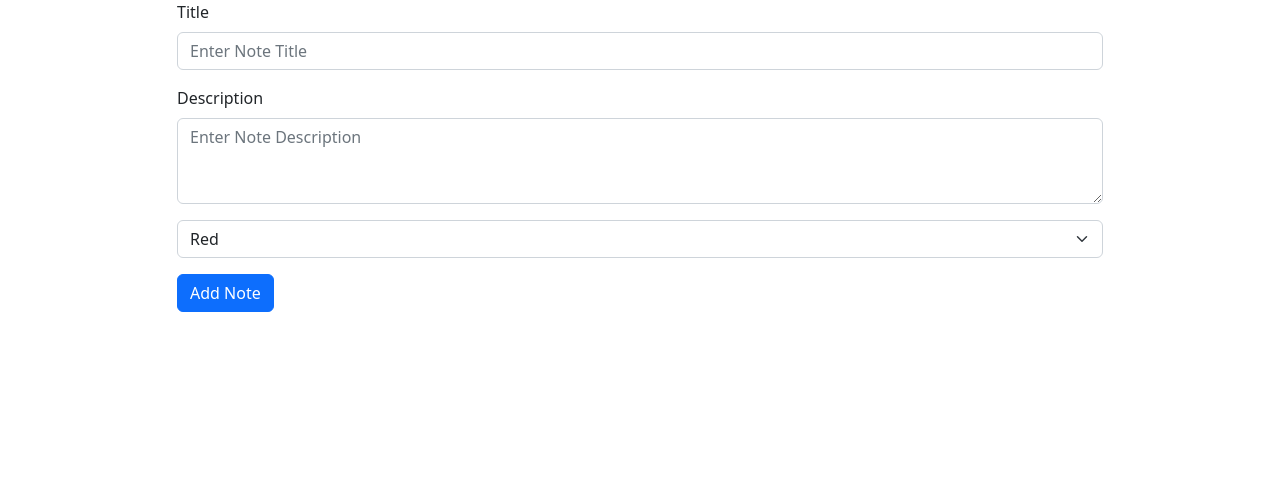
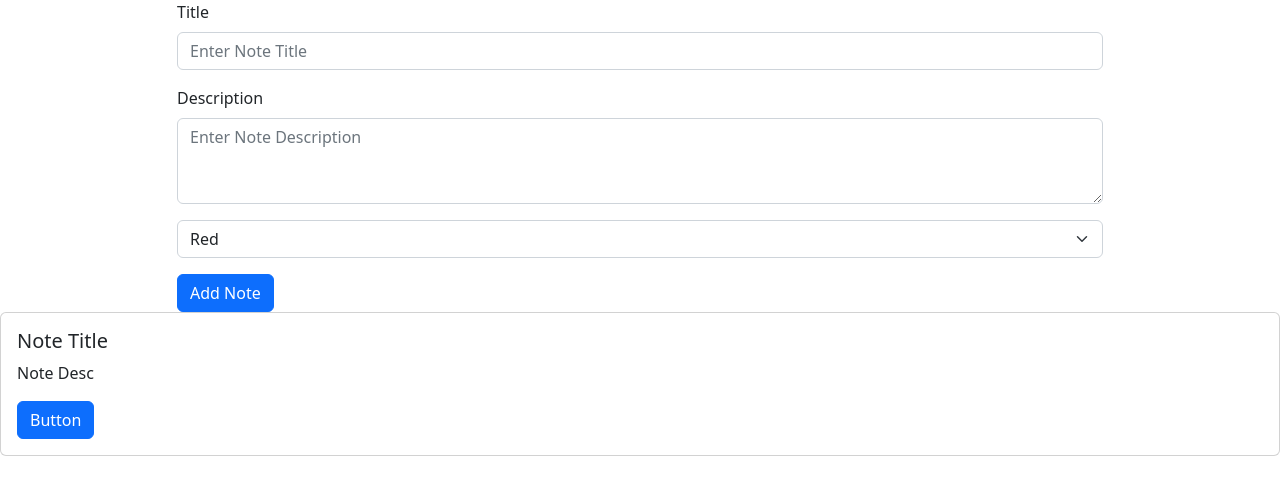
Before and after one commit to JonathanHew/ReactJS_Notes_App, a React (Create React App) app in the folder react-notes-app/: page / in a window 1280 px wide. Shown: the top 494 px of the page. Built offline with nearby package versions, Linux system fonts and the light colour scheme.

Commit message:
card template from bootstrap added

```diff
--- a/react-notes-app/src/App.js
+++ b/react-notes-app/src/App.js
@@ -1,11 +1,13 @@
 
 import React from 'react'
 import Form from './components/Form'
+import Notes from './components/Notes'
 
 const App = () => {
   return (
     <div>
       <Form></Form>
+      <Notes></Notes>
     </div>
   )
 }
--- a/react-notes-app/src/components/Notes.js
+++ b/react-notes-app/src/components/Notes.js
@@ -0,0 +1,17 @@
+import React from 'react'
+
+const Notes = () => {
+  return (
+    <>
+        <div className='card'>
+            <div className='card-body'>
+                <h5 className='card-title'>Note Title</h5>
+                <p className='card-text'>Note Desc</p>
+                <a className='btn btn-primary'>Button</a>
+            </div>
+        </div>
+    </>
+  )
+}
+
+export default Notes
```
